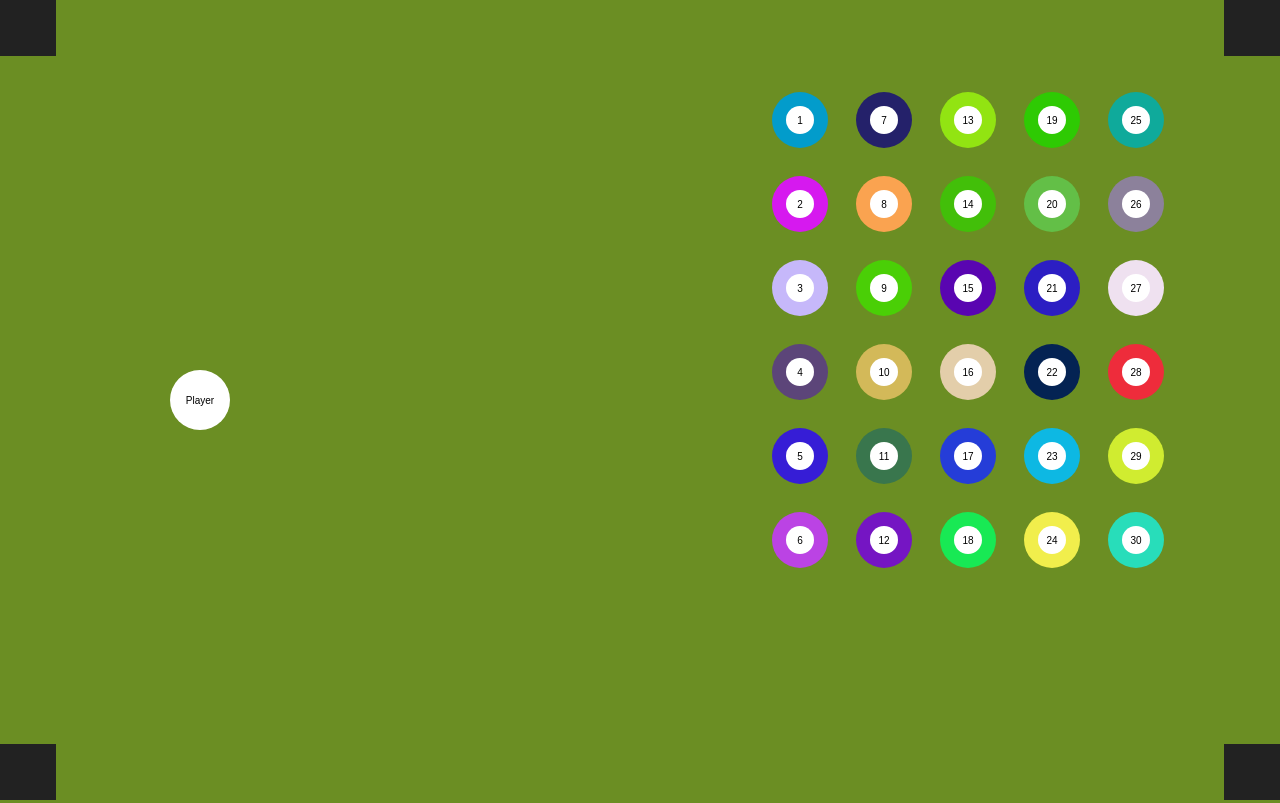
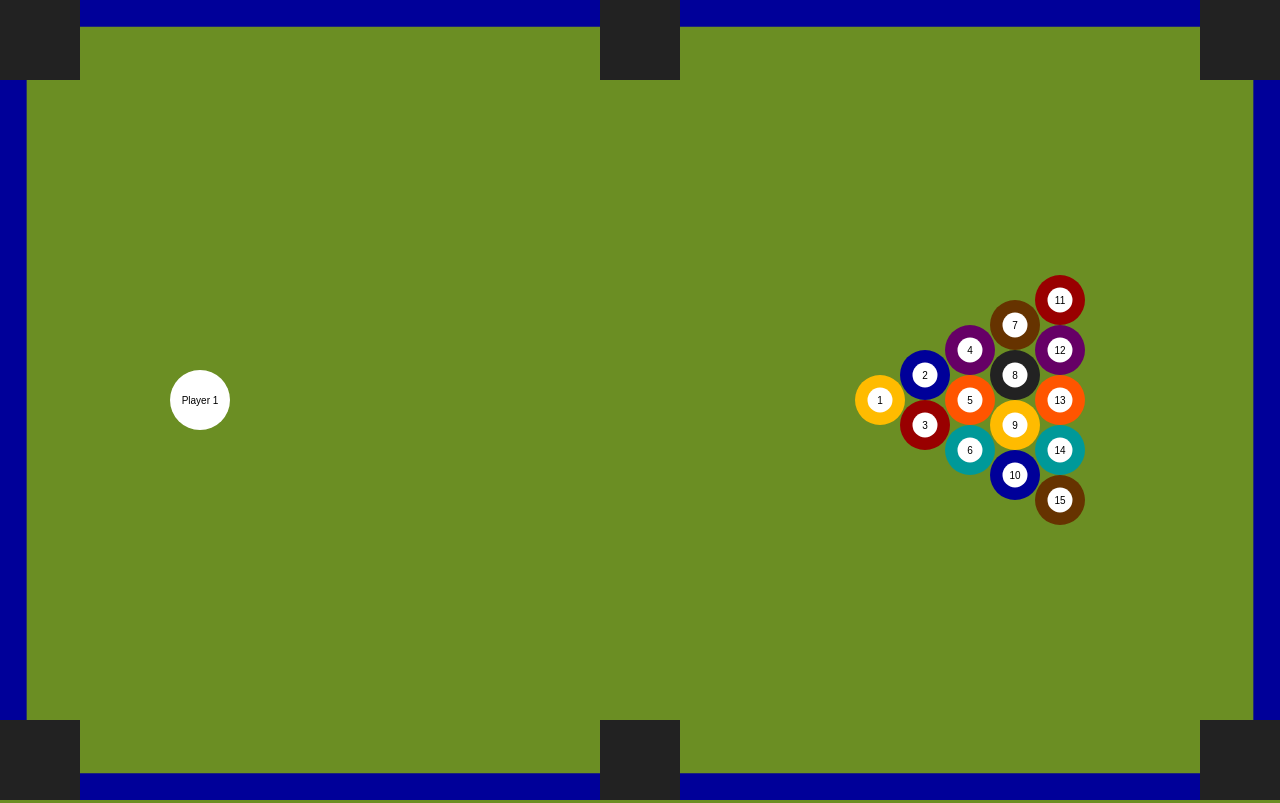
Before and after one commit to fbmarinho/plekos, a plain HTML site: page index.html in a window 1280 px wide. Drawn offline with nearby package versions, Linux system fonts and the light colour scheme.

Commit message:
added walls

```diff
--- a/index.html
+++ b/index.html
@@ -6,7 +6,8 @@
   <link href="https://fonts.googleapis.com/css2?family=Roboto&display=swap" rel="stylesheet">
   <link rel="stylesheet" href="https://cdn.jsdelivr.net/npm/reset-css@5.0.1/reset.css">
   <link rel="stylesheet" href="style.css">
-  <script type="text/javascript" src="region.js"></script>
+  <script type="text/javascript" src="wall.js"></script>
+  <script type="text/javascript" src="sink.js"></script>
   <script type="text/javascript" src="sound.js"></script>
   <script type="text/javascript" src="pleko.js"></script>
   <script type="text/javascript" src="main.js"></script>
--- a/main.js
+++ b/main.js
@@ -46,36 +46,59 @@ function main(){
   var ctx = createStage();
 
   var balls = [];
-  var cols = 5;
-  var rows = 6;
-  for (i=0; i<cols; i++){
-    for (j=0; j<rows; j++){
-      var id = ((i*rows)+j)+1;
-      var r = 28;
-      var x = 800 + i*3*r;
-      var y = 120 + j*3*r;
-
-      let vx = 0;
-      let vy = 0;
-      balls.push(new Pleko(id, x, y, r, vx, vy, false));
-    }
-
+  var n = 15;
+  var colors = ["#FB0","#009","#900","#606","#F50","#099","#630","#222"];
+  var xpos = ctx.canvas.width - 400;
+  var ypos = ctx.canvas.height/2;
+  var r = 25;
+  var cn = 0;
+  for (i=0; i<n; i++){
+      var col=0;
+      if(cn>=colors.length) cn=0;
+      if(i>0 && i<=2) col=1;
+      if(i>2 && i<=5) col=2;
+      if(i>5 && i<=9) col=3;
+      if(i>9)         col=4;
+      var x = xpos + col*(1.8*r);
+      var y = ypos + - (col+2)*col*r + i*(2*r) ;
+      balls.push(new Pleko(i+1, x, y, r, 0, 0, false, colors[cn]));
+      cn++
   }
 
-  var player = new Pleko("Player", 200, ctx.canvas.height/2, 30, 0, 0, true, '#fff');
+  var players = [];
+  var player1 = new Pleko("Player 1", 200, ctx.canvas.height/2, 30, 0, 0, true, '#fff');
+  players.push(player1);
 
-  var reg1 = new Region(0,0,56,56);
-  var reg2 = new Region(0,ctx.canvas.height-56,56,56);
-  var reg3 = new Region(ctx.canvas.width-56,0,56,56);
-  var reg4 = new Region(ctx.canvas.width-56,ctx.canvas.height-56,56,56);
 
-  var objs = [...balls, player, ];
-  var regions = [reg1, reg2, reg3, reg4];
+  var sinks = [];
+  var size = 80;
+  var sink1 = new Sink(0,0,size,size);
+  var sink2 = new Sink(0,ctx.canvas.height-size,size,size);
+  var sink3 = new Sink(ctx.canvas.width-size,0,size,size);
+  var sink4 = new Sink(ctx.canvas.width-size,ctx.canvas.height-size,size,size);
+  var sink5 = new Sink(ctx.canvas.width/2-size/2,0,size,size);
+  var sink6 = new Sink(ctx.canvas.width/2-size/2,ctx.canvas.height-size,size,size);
+  sinks.push(sink1, sink2, sink3, sink4, sink5, sink6)
 
-  ctx.attach([...objs, ...regions]);
-  objs.forEach((o)=>{
-    o.setColiders(objs);
-    o.setRegions(regions);
+  var walls = [];
+  var hwall = (ctx.canvas.width - 3*size)/2;
+  var vwall = (ctx.canvas.height - 2*size);
+  var wall1 = new Wall(size,0,hwall,size/3);
+  var wall2 = new Wall(2*size+hwall,0,hwall,size/3);
+  var wall3 = new Wall(size,ctx.canvas.height-size/3,hwall,size/3);
+  var wall4 = new Wall(2*size+hwall,ctx.canvas.height-size/3,hwall,size/3);
+  var wall5 = new Wall(0,size,size/3,vwall);
+  var wall6 = new Wall(ctx.canvas.width-size/3,size,size/3,vwall);
+  walls.push(wall1, wall2, wall3, wall4, wall5, wall6);
+
+  var coliders = [...balls, ...players];
+
+  ctx.attach([...balls, ...players, ...sinks, ...walls]);
+
+  coliders.forEach((o)=>{
+    o.setColiders(coliders);
+    o.setWalls(walls);
+    o.setSinks(sinks);
     document.addEventListener("mousedown",(e) => handleMouseDown(e, o));
     document.addEventListener("mouseup",(e) => handleMouseUp(e, o));
     document.addEventListener("mousemove",(e) => handleMousemove(e, o));
@@ -85,8 +108,9 @@ function main(){
   function loop() {
     // LOOP
     ctx.cls();
-    regions.forEach(r=>r.draw());
-    objs.filter(a=>a.active).forEach(o=>{
+    sinks.filter(a=>a.active).forEach(r=>r.draw());
+    walls.filter(a=>a.active).forEach(r=>r.draw());
+    coliders.filter(a=>a.active).forEach(o=>{
       o.draw();
       o.update();
     });
--- a/pleko.js
+++ b/pleko.js
@@ -10,7 +10,8 @@ class Pleko {
     this.vy = vy;
     this.ctx = {};
     this.coliders = [];
-    this.regions = [];
+    this.sinks = [];
+    this.walls = [];
     this.restitution = 0.991;
     this.ax = 1;
     this.ay = 1;
@@ -19,6 +20,14 @@ class Pleko {
     this.mousePosition = {x:0,y:0};
     this.willRelease = false;
     this.active = true;
+    this.getRectBounds = ()=>{
+      return {
+        left:   this.x - this.r,
+        right:  this.x + this.r,
+        top:    this.y - this.r,
+        bottom: this.y + this.r
+      }
+    }
   }
   setContext(ctx) {
     this.ctx = ctx;
@@ -26,8 +35,11 @@ class Pleko {
   setColiders(coliders) {
     this.coliders = coliders;
   }
-  setRegions(regions) {
-    this.regions = regions;
+  setSinks(sinks) {
+    this.sinks = sinks;
+  }
+  setWalls(walls) {
+    this.walls = walls;
   }
   draw() {
 
@@ -54,7 +66,8 @@ class Pleko {
     if(this.playable) this.mouseAction();
     this.boundary();
     this.colide();
-    this.region();
+    this.wall();
+    this.sink();
   }
   mouseAction(){
     //console.log("mouse:", this.clicked ? "down" : "up");
@@ -98,10 +111,10 @@ class Pleko {
       }
     })
   }
-  region(){
+  sink(){
     var margin = 0.6;
-    this.regions.forEach((region)=>{
-      if(this.x - this.r*margin > region.x && this.y - this.r*margin > region.y && this.x + this.r*margin < region.x + region.w && this.y + this.r*margin < region.y + region.h) {
+    this.sinks.forEach((sink)=>{
+      if(this.x - this.r*margin > sink.x && this.y - this.r*margin > sink.y && this.x + this.r*margin < sink.x + sink.w && this.y + this.r*margin < sink.y + sink.h) {
         this.r *= 0.9;
         this.vx *= 0.5;
         this.vy *= 0.5;
@@ -113,13 +126,52 @@ class Pleko {
       }
     })
   }
+  wall(){
+
+    this.walls.forEach((wall)=>{
+      // temporary variables to set edges for testing
+      var testX = this.x;
+      var testY = this.y;
+
+      // which edge is closest?
+      if (this.x < wall.x)              testX = wall.x;      // test left edge
+      else if (this.x > wall.x+wall.w)  testX = wall.x+wall.w;   // right edge
+      if (this.y < wall.y)              testY = wall.y;      // top edge
+      else if (this.y > wall.y+wall.h)  testY = wall.y+wall.h;   // bottom edge
+
+      // get distance from closest edges
+      var distX = testX-this.x;
+      var distY = testY-this.y;
+
+      var distance = Math.sqrt( (distX*distX) + (distY*distY) );
+
+      // if the distance is less than the radius, collision!
+      if (distance <= this.r) {
+
+        var vCollisionNorm = {x: distX/distance, y: distY/distance};
+
+        let vRelativeVelocity = {x: this.vx - 0, y: this.vy - 0};
+        let speed = vRelativeVelocity.x * vCollisionNorm.x + vRelativeVelocity.y * vCollisionNorm.y;
+
+        speed *= Math.min(this.restitution, wall.restitution);
+
+        if (speed < 0){
+          return;
+        }
+        let impulse = 2 * speed / (this.m + wall.m);
+        this.vx -= (impulse * wall.m * vCollisionNorm.x);
+        this.vy -= (impulse * wall.m * vCollisionNorm.y);
+      }
+    });
+  }
   boundary(){
     const hitSound = () => playNote("10", "sine", 0.3);
 
     if(this.x < this.r){
       hitSound();
+      this.x = this.r;
       this.vx = Math.abs(this.vx) * this.restitution;
-      this.x = this.r;
+
     } else if(this.x > this.ctx.canvas.width - this.r) {
       hitSound();
       this.vx = -Math.abs(this.vx) * this.restitution;
@@ -137,4 +189,27 @@ class Pleko {
     }
 
   };
+  circleRect(cx, cy, radius, rx, ry, rw, rh) {
+
+    // temporary variables to set edges for testing
+    var testX = cx;
+    var testY = cy;
+
+    // which edge is closest?
+    if (cx < rx)         testX = rx;      // test left edge
+    else if (cx > rx+rw) testX = rx+rw;   // right edge
+    if (cy < ry)         testY = ry;      // top edge
+    else if (cy > ry+rh) testY = ry+rh;   // bottom edge
+
+    // get distance from closest edges
+    var distX = cx-testX;
+    var distY = cy-testY;
+    var distance = Math.sqrt( (distX*distX) + (distY*distY) );
+
+    // if the distance is less than the radius, collision!
+    if (distance <= radius) {
+      return true;
+    }
+    return false;
+  }
 }
--- /dev/null
+++ b/sink.js
@@ -0,0 +1,25 @@
+class Sink {
+  constructor(x, y, w, h, color){
+    this.type = "sink";
+    this.x = x;
+    this.y = y;
+    this.w = w;
+    this.h = h;
+    this.color = color || "#222";
+    this.ctx = {};
+    this.coliders = [];
+    this.active = true;
+  }
+  draw(){
+    this.ctx.drawRect(this.x, this.y, this.w, this.h, this.color);
+  }
+  setContext(ctx) {
+    this.ctx = ctx;
+  }
+  setColiders(coliders) {
+    this.coliders = coliders;
+  }
+  update(){
+    this.colide();
+  }
+}
--- a/region.js
+++ b/wall.js
@@ -1,13 +1,22 @@
-class Region {
+class Wall {
   constructor(x, y, w, h, color){
     this.x = x;
     this.y = y;
     this.w = w;
     this.h = h;
-    this.color = color || "#222";
+    this.m = 1000;
+    this.restitution = 0.991;
+    this.color = color || "#009";
     this.ctx = {};
-    this.coliders = [];
     this.active = true;
+    this.getRectBounds = ()=>{
+      return {
+        left:this.x,
+        right:this.x + this.w,
+        top:this.y,
+        bottom:this.y + this.h
+      }
+    }
   }
   draw(){
     this.ctx.drawRect(this.x, this.y, this.w, this.h, this.color);
@@ -15,10 +24,7 @@ class Region {
   setContext(ctx) {
     this.ctx = ctx;
   }
-  setColiders(coliders) {
-    this.coliders = coliders;
-  }
   update(){
-    this.colide();
+
   }
 }
```
